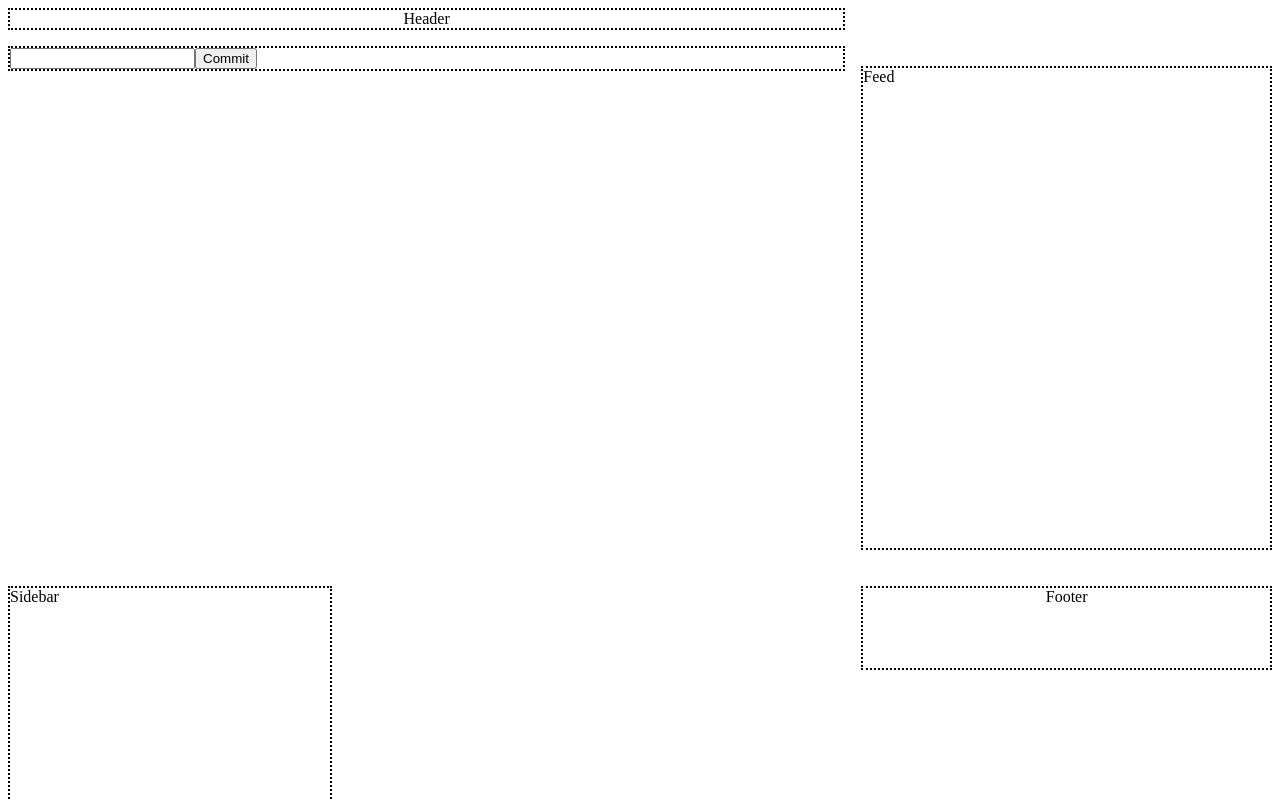
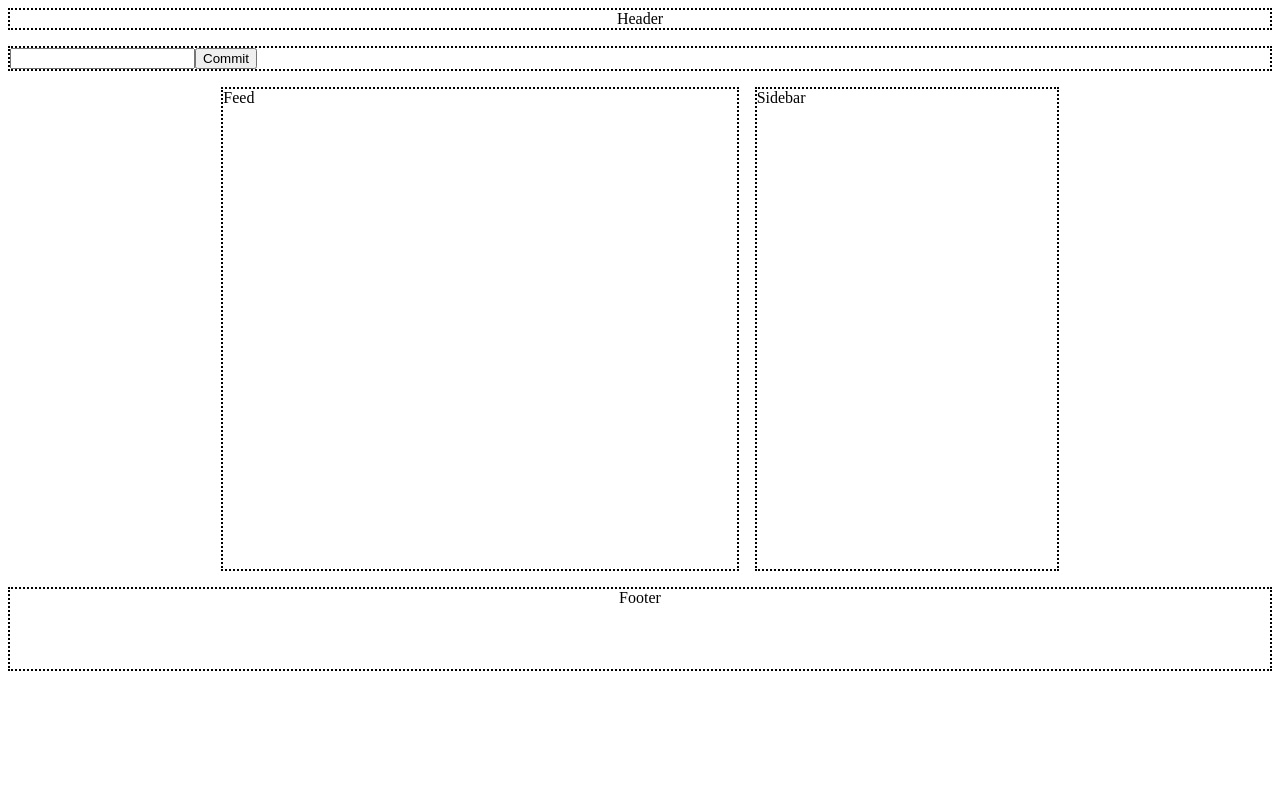
Before and after one commit to F33L1X/SocialApp, a React (Create React App) app: page / in a window 1280 px wide. Shown: the top 800 px of the page. Built offline with nearby package versions, Linux system fonts and the light colour scheme.

Commit message:
Centered when large

```diff
--- a/src/App.css
+++ b/src/App.css
@@ -8,28 +8,23 @@
   display: flex;
   justify-content: space-around;
   border: 2px dotted;
-  margin-top: 20px;
   height: 80vh;
 }
 
 .Feed {
   border: 2px dotted;
   height: 60vh;
-  margin-top: 20px;
 }
 
 .Sidebar {
   border: 2px dotted;
   height: 60vh;
-  margin-top: 20px;
-  width: 25vw;
 }
 
 .Footer {
   display: flex;
   justify-content: center;
   border: 2px dotted;
-  margin-top: 20px;
   height: 10vh;
 }
 .Input {
--- a/src/App.js
+++ b/src/App.js
@@ -12,25 +12,31 @@ import Footer from './components/Footer'
 
 
 
+
 function App() {
   return (
 
-    <Grid container rowSpacing={2} columnSpacing={2}>
-      <Grid item xs={12} md={8} >
+    <Grid container rowSpacing={2} columnSpacing={2} irection="row" justifyContent="center" alignItems="center"   >
+      <Grid item xs={12}   >
         <Header>xs=6 md=8 </Header>
-    </Grid>
-    <Grid item xs={12} md={8} >
-        <Input>xs=6 md=8 </Input>
-    </Grid>
-      <Grid item xs={6} md={4} >
-        <Feed>xs=6 md=4 </Feed>
-    </Grid>
-    <Grid item xs={6} md={8} >
+      </Grid>
+      <Grid item xs={12}  >
+        <Input></Input>
+      </Grid>
+
+
+      <Grid item xs={8} lg={5}     >
+        <Feed></Feed>
+      </Grid>
+      <Grid item xs={4} lg={3}   >
         <Sidebar>xs=6 md=8 </Sidebar>
-    </Grid>
-      <Grid item xs={12} md={4} >
+      </Grid>
+
+
+
+      <Grid item xs={12} lg={12} >
         <Footer>xs=6 md=4 </Footer>
-    </Grid>
+      </Grid>
     </Grid>
 
 
```
